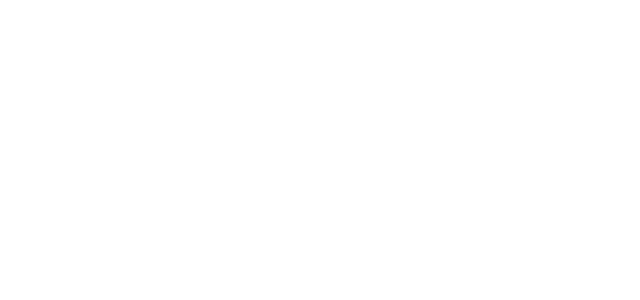
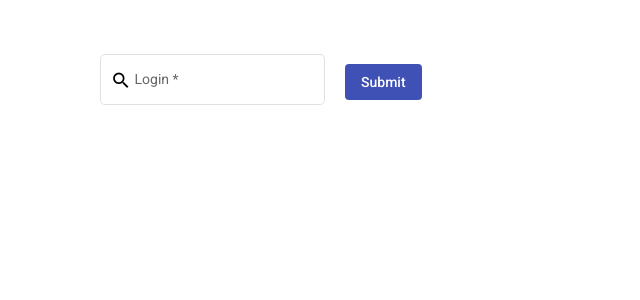
Before and after one commit to Skritnost/test-assignment-scalio, an Angular app: page / in a window 1280 px wide. Shown: the top 300 px of the page, without its empty margins (0-640 px from the left). Built offline with nearby package versions, Linux system fonts and the light colour scheme.

Commit message:
feat(app-component): added string field form component

```diff
--- a/src/app/app.component.html
+++ b/src/app/app.component.html
@@ -0,0 +1,10 @@
+<div class="fake-topbar"></div>
+
+<div class="main">
+  <div class="main__fake-sidebar"></div>
+
+ <app-string-field-form
+   fieldName="Login"
+   (onFormSubmitted)="onFormSubmitted($event)">
+ </app-string-field-form>
+</div>
--- a/src/app/app.component.scss
+++ b/src/app/app.component.scss
@@ -0,0 +1,22 @@
+:host {
+  display: flex;
+  flex-direction: column;
+}
+
+.fake-topbar {
+  width: 100%;
+  height: 50px;
+}
+
+.main {
+  display: flex;
+
+  &__fake-sidebar {
+    width: 100px;
+    height: 100%;
+  }
+
+  &__content {
+
+  }
+}
--- a/src/app/app.component.ts
+++ b/src/app/app.component.ts
@@ -6,4 +6,7 @@
   styleUrls: ['./app.component.scss'],
 })
 export class AppComponent {
+  onFormSubmitted (value: string): void {
+
+  }
 }
--- /dev/null
+++ b/src/app/components/search-login/string-field-form.component.html
@@ -0,0 +1,30 @@
+<form (submit)="submitForm()">
+  <mat-form-field
+    class="string-field-form__input-field"
+    appearance="outline">
+    <mat-label>
+      {{ fieldName }}
+    </mat-label>
+
+    <input
+      matInput
+      required
+      [formControl]="fieldControl">
+
+    <mat-icon
+      matPrefix
+      class="my-icon">
+      search
+    </mat-icon>
+
+    <mat-error *ngIf="fieldControl.invalid">This field can not be empty</mat-error>
+  </mat-form-field>
+
+  <button
+    class="string-field-form__button"
+    type="submit"
+    mat-flat-button
+    color="primary">
+    Submit
+  </button>
+</form>
--- /dev/null
+++ b/src/app/components/search-login/string-field-form.component.scss
@@ -0,0 +1,5 @@
+.string-field-form {
+  &__input-field {
+    margin-right: 20px;
+  }
+}
--- /dev/null
+++ b/src/app/components/search-login/string-field-form.component.ts
@@ -0,0 +1,28 @@
+import { ChangeDetectionStrategy, Component, EventEmitter, Input, Output } from '@angular/core';
+import { FormControl, Validators } from '@angular/forms';
+
+@Component({
+  selector: 'app-string-field-form',
+  changeDetection: ChangeDetectionStrategy.OnPush,
+  templateUrl: './string-field-form.component.html',
+  styleUrls: ['./string-field-form.component.scss'],
+})
+export class StringFieldFormComponent {
+  @Input() fieldName: string = '';
+
+  @Output() onFormSubmitted: EventEmitter<string> = new EventEmitter();
+
+  fieldControl: FormControl = new FormControl('', [Validators.required]);
+
+  submitForm (): void {
+    if (this.fieldControl.invalid) {
+      this.fieldControl.markAsDirty();
+
+      return;
+    }
+
+    const { value } = this.fieldControl;
+
+    this.onFormSubmitted.emit(value);
+  }
+}
```
Also changed, not shown: src/app/app.module.ts (+14 -1 lines).
